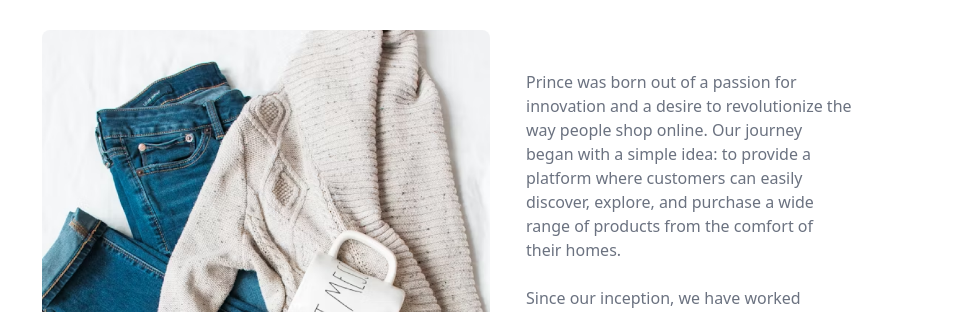
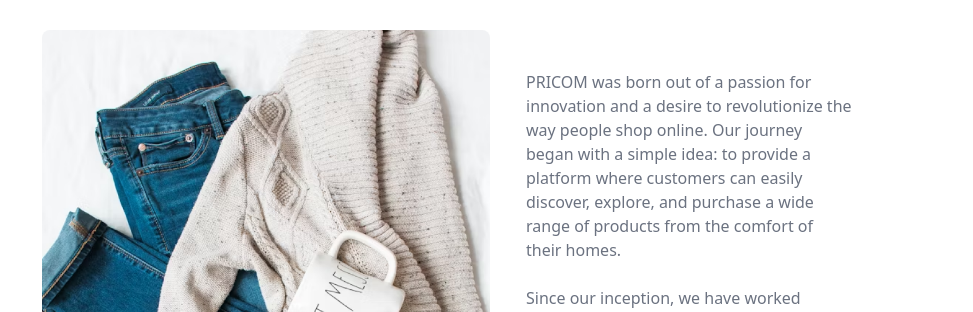
Before and after one commit to Nziza-Prince/e-commerceWebsite, a React (Vite) app in the folder e-commerceProject/: page /about in a window 1280 px wide. Shown: the part 235-547 px from the top of the page, without its empty margins (150-1123 px from the left). Built offline with nearby package versions, Linux system fonts and the light colour scheme; sample sign-in values are in the browser's storage; a web font is replaced by a local one.

Commit message:
changed dummy text

```diff
--- a/e-commerceProject/src/pages/About.jsx
+++ b/e-commerceProject/src/pages/About.jsx
@@ -21,7 +21,7 @@ const About = () => {
         {/* Right Section for Text */}
         <div className="w-full lg:w-2/5 flex mt-10 lg:mt-20 flex-col gap-6 px-4">
           <p className="text-gray-500">
-            Prince was born out of a passion for innovation and a desire to revolutionize the way people shop online. Our journey began with a simple idea: to provide a platform where customers can easily discover, explore, and purchase a wide range of products from the comfort of their homes.
+            PRICOM was born out of a passion for innovation and a desire to revolutionize the way people shop online. Our journey began with a simple idea: to provide a platform where customers can easily discover, explore, and purchase a wide range of products from the comfort of their homes.
           </p>
           <p className="text-gray-500">
             Since our inception, we have worked tirelessly to curate a diverse selection of high-quality products that cater to every taste and preference. From fashion and beauty to electronics and home essentials, we offer an extensive collection sourced from trusted brands and suppliers.
```
